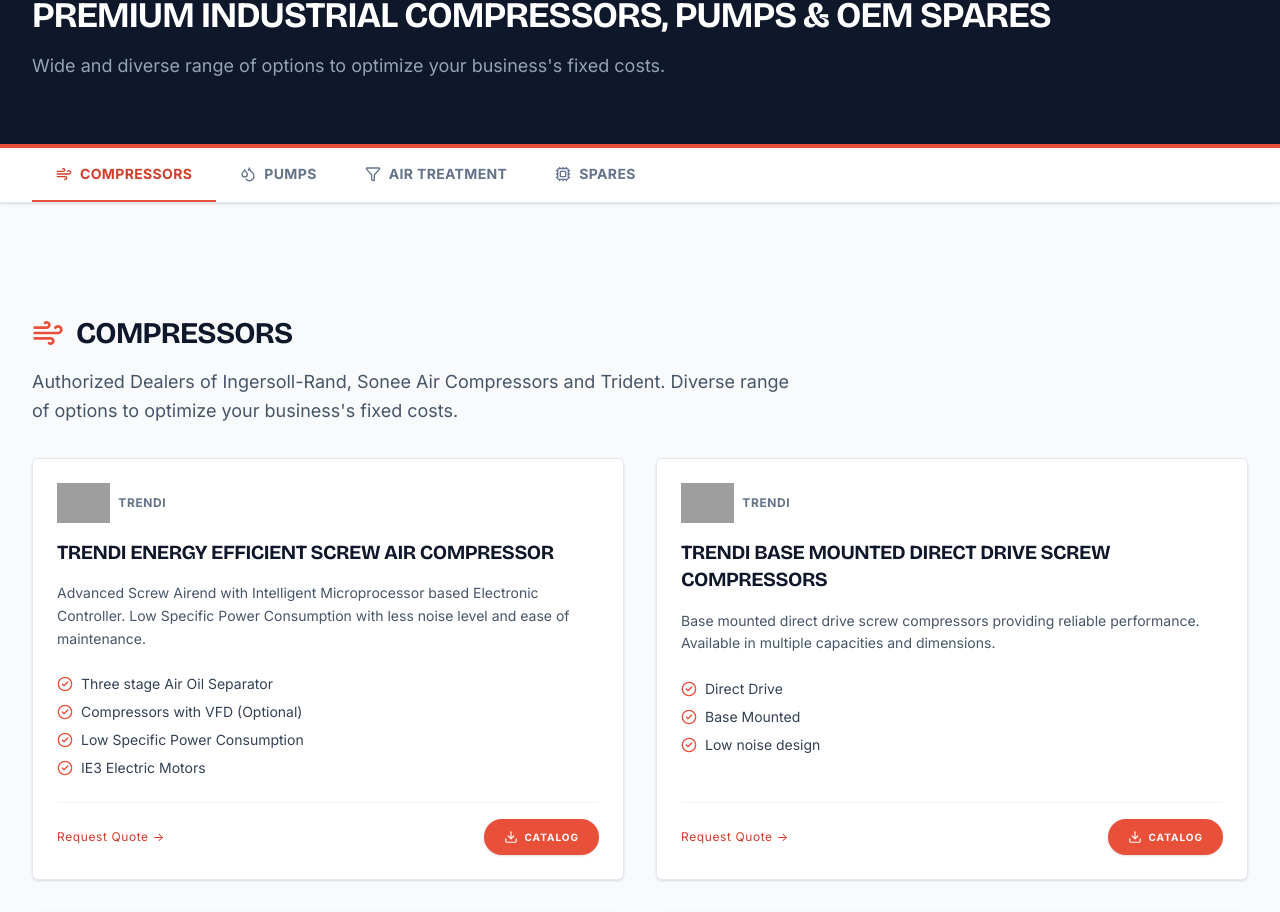
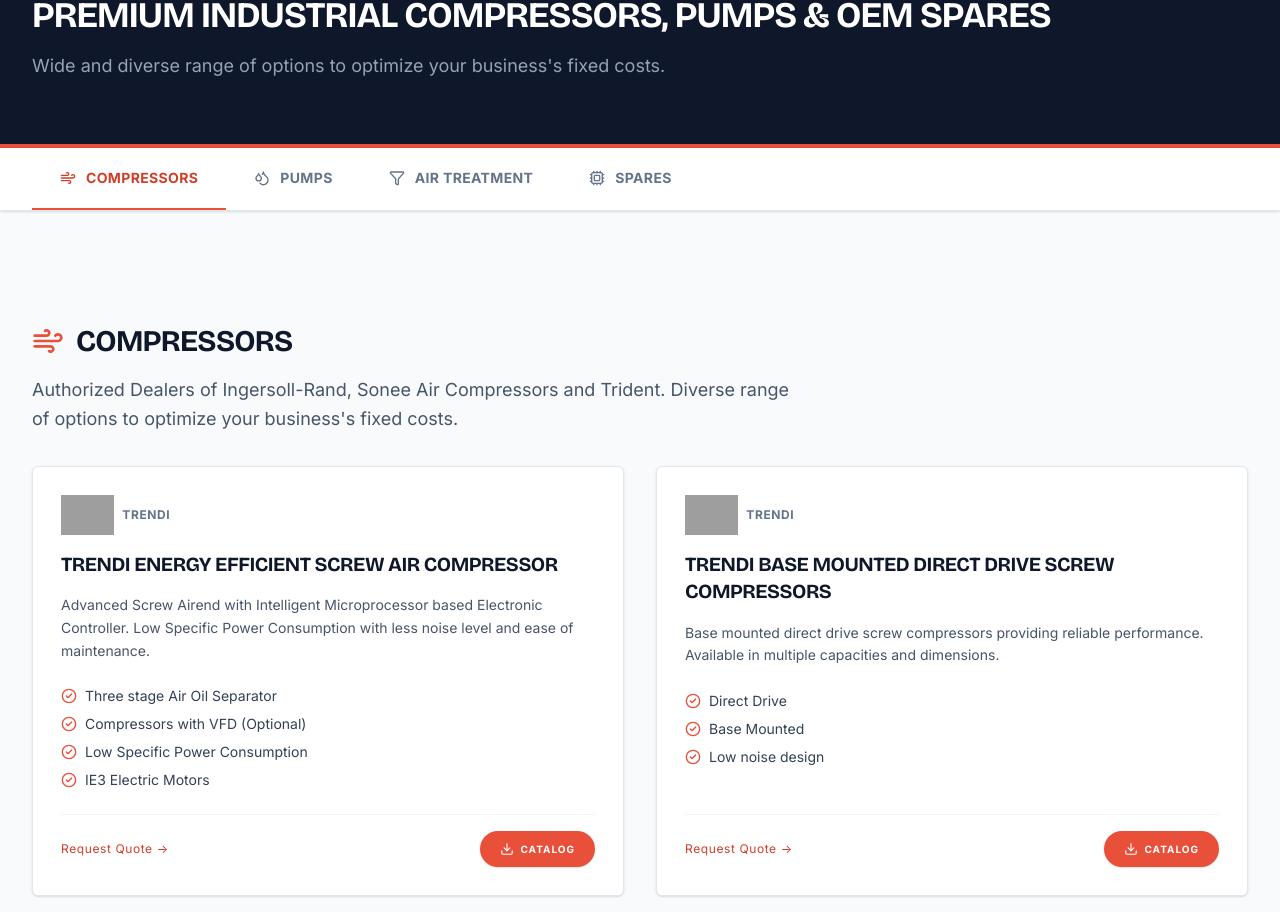
Before and after one commit to Mohit0625/Machinery-Centre-demo1, a React (Vite) app: page /products in a window 1280 px wide. Shown: the part 185-1097 px from the top of the page. Built offline with nearby package versions, Linux system fonts and the light colour scheme; grey boxes are pictures that could not be loaded; a web font is replaced by a local one.

Commit message:
feat: update layout styles for improved responsiveness and adjust product card padding

```diff
--- a/src/Layout.tsx
+++ b/src/Layout.tsx
@@ -39,7 +39,7 @@
   const taglineColor = isHeaderSolid ? "text-slate-500" : "text-white/60";
 
   return (
-    <div className="min-h-screen flex flex-col font-sans overflow-x-hidden">
+    <div className="min-h-screen flex flex-col font-sans overflow-x-clip">
 
       {/* ── Header Container ───────────────────────── */}
       <div className={`w-full z-50 transition-all duration-300 pt-[env(safe-area-inset-top)] ${isHome ? 'fixed top-0 left-0 right-0' : 'sticky top-0 bg-white shadow-sm'}`}>
--- a/src/pages/Products.tsx
+++ b/src/pages/Products.tsx
@@ -360,7 +360,7 @@
       </div>
 
       {/* Category Navigation */}
-      <div className="bg-white border-b border-slate-200 sticky top-[73px] z-40 shadow-sm">
+      <div className="bg-white border-b border-slate-200 sticky z-40 shadow-sm" style={{ top: "var(--nav-h, 73px)" }}>
         <div className="max-w-7xl mx-auto px-4 sm:px-6 lg:px-8">
           <div className="flex overflow-x-auto no-scrollbar">
             {categoriesList.map((cat) => {
@@ -371,7 +371,7 @@
                   key={cat.id}
                   onClick={() => setActiveCategoryId(cat.id)}
                   className={cn(
-                    "flex items-center gap-2 px-6 py-4 font-bold uppercase tracking-wide text-sm whitespace-nowrap border-b-2 transition-colors",
+                    "flex items-center gap-2.5 px-7 py-5 font-bold uppercase tracking-wide text-sm whitespace-nowrap border-b-2 transition-colors",
                     isActive ? "border-orange-500 text-orange-600" : "border-transparent text-slate-500 hover:text-slate-900 hover:border-slate-300"
                   )}
                 >
@@ -402,7 +402,7 @@
             {activeCategory.subcategories.map((subcat) => (
               <div key={subcat.id} className="space-y-6 pt-4 border-t border-slate-200 first:border-0 first:pt-0">
                 {subcat.label && <h3 className="text-2xl text-slate-800">{subcat.label}</h3>}
-                <div className="grid grid-cols-1 md:grid-cols-2 gap-8">
+                <div className="grid grid-cols-1 md:grid-cols-2 gap-x-8 gap-y-10">
                   {subcat.products.map((product, idx) => (
                     <ProductCard
                       key={idx}
@@ -435,7 +435,7 @@
 
 function ProductCard({ product, onDownloadRequest }: { product: any, onDownloadRequest: () => void }) {
   return (
-    <div className="bg-white border border-slate-200 rounded-sm p-6 shadow-sm hover:shadow-md transition-shadow flex flex-col h-full">
+    <div className="bg-white border border-slate-200 rounded-sm p-7 shadow-sm hover:shadow-md transition-shadow flex flex-col h-full">
       {product.brands && (
         <div className="flex flex-wrap gap-4 mb-4 items-center">
           {product.brands.map((b: string) => {
```
